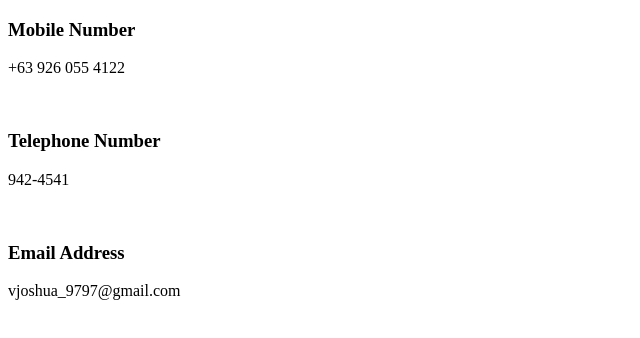
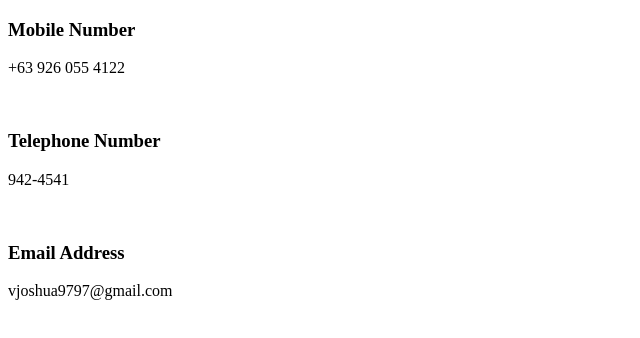
Before and after one commit to vjoshua9797/cv, a plain HTML site: page ContactMe.html in a window 1280 px wide. Shown: the full height of the page, 0-640 px from the left. Drawn offline with Linux system fonts and the light colour scheme.

Commit message:
corrected email

```diff
--- a/ContactMe.html
+++ b/ContactMe.html
@@ -12,6 +12,6 @@
     <p>942-4541</p>
     <br>
     <h3>Email Address</h3>
-    <p>vjoshua_9797@gmail.com</p>
+    <p>vjoshua9797@gmail.com</p>
   </body>
 </html>
```
